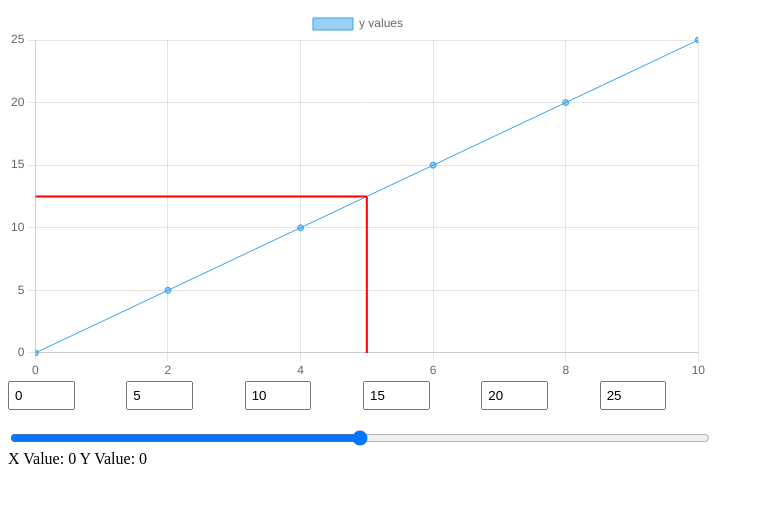
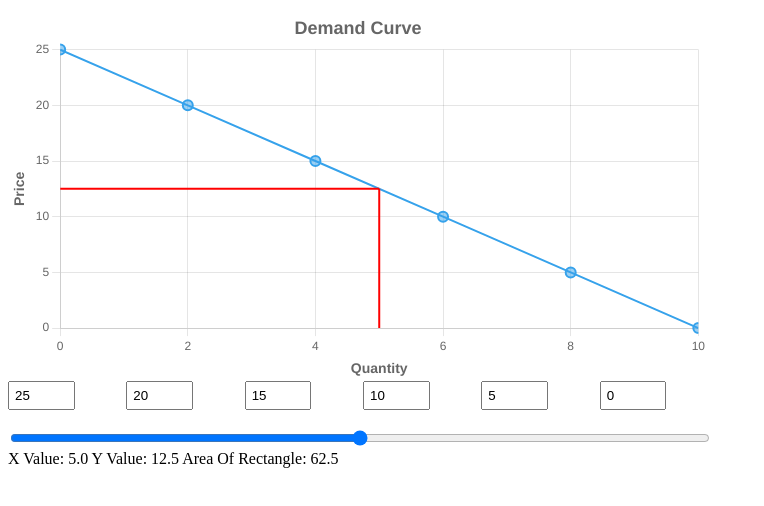
Before and after one commit to HarvardX/hcecon-graphs, a plain HTML site: page index.html in a window 1280 px wide. Shown: the whole page, without its empty margins (0-764 px from the left). Drawn offline with Linux system fonts and the light colour scheme.

Commit message:
Adding labels and refactoring

```diff
--- a/index.html
+++ b/index.html
@@ -1,5 +1,20 @@
 <!DOCTYPE html>
 <html>
+
+<!------------ INSTRUCTIONS ------------------
+
+1. Put this code into the HTML box.
+1. Put the following files into the appropriate place in an Advanced HTML TE:
+    - chart.min.js
+    - chartjs-plugin-annotation.min.js
+    - main.js
+    - styles.css
+2. Update the id on the <canvas> element to be unique for each chart (e.g., "myChart1", "myChart2", etc.).
+3. Update the chart_config variable in the <script> so that it points to the same element.
+4. Put the settings you want into the config variable. There are no settings available other than those shown,
+   unless you want to modify the main.js file.
+
+------------- END INSTRUCTIONS -------------->
 
 <head>
   <title>Chart.js Example</title>
@@ -7,27 +22,41 @@
   <!-- Sources: -->
   <!-- https://www.chartjs.org/ -->
   <!-- https://www.chartjs.org/chartjs-plugin-annotation/latest/ -->
+  <script>
+    const chart_name = "myChart";
+    if (typeof chart_config === 'undefined') {
+      var chart_config = {}
+    }
+    chart_config[chart_name] = {
+      x_values: [0, 2, 4, 6, 8, 10],
+      x_label: "Quantity",
+      y_values: [25, 20, 15, 10, 5, 0],
+      y_label: "Price",
+      title: "Demand Curve",
+    }
+  </script>
 </head>
 
 <body>
   <main>
     <div style="max-width:700px;">
-      <canvas id="myChart"></canvas>
+      <canvas id="myChart" class="chart_canvas" aria-label="Demand curve chart"></canvas>
       <div class="y-values">
         <!-- Input for y values at x = 0, 2, 4, 6, 8, 10 -->
         <input type="number" id="y0" placeholder="0" value="0" aria-label="y value at x=0">
-        <input type="number" id="y2" placeholder="0" value="5" aria-label="y value at x=2">
-        <input type="number" id="y4" placeholder="0" value="10" aria-label="y value at x=4">
-        <input type="number" id="y6" placeholder="0" value="15" aria-label="y value at x=6">
-        <input type="number" id="y8" placeholder="0" value="20" aria-label="y value at x=8">
-        <input type="number" id="y10" placeholder="0" value="25" aria-label="y value at x=10">
+        <input type="number" id="y2" placeholder="0" value="0" aria-label="y value at x=2">
+        <input type="number" id="y4" placeholder="0" value="0" aria-label="y value at x=4">
+        <input type="number" id="y6" placeholder="0" value="0" aria-label="y value at x=6">
+        <input type="number" id="y8" placeholder="0" value="0" aria-label="y value at x=8">
+        <input type="number" id="y10" placeholder="0" value="0" aria-label="y value at x=10">
       </div>
       <div class="controls">
         <!-- Slider to get y value at specific x values from 0 to 10 -->
         <input id="x-value-slider" type="range" min="0" max="10" step="0.1">
         <br>
-        <span id="x-value-display">X Value: 0</span>
-        <span id="y-value-display">Y Value: 0</span>
+        <span id="x-value-display" aria-live="polite">X: 0</span>
+        <span id="y-value-display" aria-live="polite">Y: 0</span>
+        <span id="area-under-curve-display" aria-live="polite">Area Of Rectangle: 0</span>
       </div>
     </div>
 
--- a/js/main.js
+++ b/js/main.js
@@ -1,51 +1,33 @@
 (() => {
-  const ctx = document.getElementById("myChart");
+  const ctx = document.getElementById(chart_name);
   const slider = document.getElementById("x-value-slider");
+  const xValueDisplay = document.getElementById("x-value-display");
+  const yValueDisplay = document.getElementById("y-value-display");
+  const areaUnderCurveDisplay = document.getElementById("area-under-curve-display");
+
   let value_inputs = document.querySelectorAll(".y-values input");
-  let initial_values = Array.from(value_inputs).map((input) => Number(input.value) || 0);
 
-  // Chart at 80% viewport height
-  new Chart(ctx, {
-    type: "line",
-    data: {
-      labels: [0, 2, 4, 6, 8, 10],
-      datasets: [
-        {
-          label: "y values",
-          data: initial_values,
-          borderWidth: 1,
-        },
-      ],
-    },
-    options: {
-      animations: false,
-      cubicInterpolationMode: "default",
-      aspectRatio: ctx.clientWidth / (0.2 * window.innerHeight),
-      responsive: true,
-      scales: {
-        y: {
-          beginAtZero: true,
-        },
-        x: {
-          beginAtZero: true,
-          min: 0,
-          max: 10,
-        },
-      },
-    },
+  //////////// Initial Setup ////////////
+
+  // Set initial values from the chart_config variable.
+  value_inputs.forEach((el, index) => {
+    el.value = chart_config[chart_name].y_values[index];
+    el.setAttribute("aria-label", `y value at x=${chart_config[chart_name].x_values[index]}`);
   });
 
-  // Add vertical line annotation at the slider's initial position
+  makeChart(ctx, chart_config[chart_name]);
+
   annotate_with_vertical(
     Chart.getChart(ctx),
     Number(slider.value),
     interpolateValues(Chart.getChart(ctx), Number(slider.value))
   );
 
-  // Update the chart when input values change
-  const inputs = ["y0", "y2", "y4", "y6", "y8", "y10"];
-  inputs.forEach((id, index) => {
-    document.getElementById(id).addEventListener("input", function () {
+  /////////////// Event Listeners ///////////////
+
+  // Update chart when y value inputs change
+  value_inputs.forEach((el, index) => {
+    el.addEventListener("input", function () {
       const chart = Chart.getChart(ctx);
       chart.data.datasets[0].data[index] = Number(this.value) || 0;
       chart.update();
@@ -58,8 +40,6 @@
   });
 
   // Update the displayed x and y values based on the slider position
-  const xValueDisplay = document.getElementById("x-value-display");
-  const yValueDisplay = document.getElementById("y-value-display");
   slider.addEventListener("input", function () {
     const xValue = Number(this.value);
 
@@ -69,8 +49,69 @@
 
     let yValue = interpolateValues(chart, xValue) || 0;
     annotate_with_vertical(chart, xValue, yValue);
-    updateDisplays(xValue, yValue);
   });
+
+  /////////////// Functions ///////////////
+
+  function makeChart(ctx, chart_config) {
+    console.log(chart_config);
+    new Chart(ctx, {
+      type: "line",
+      data: {
+        labels: chart_config.x_values,
+        datasets: [
+          {
+            label: chart_config.y_label,
+            data: chart_config.y_values,
+            borderWidth: 2,
+            pointRadius: 5,
+            pointHoverRadius: 7,
+          },
+        ],
+      },
+      options: {
+        animations: false,
+        cubicInterpolationMode: "default",
+        aspectRatio: ctx.clientWidth / (0.2 * window.innerHeight),
+        responsive: true,
+        plugins: {
+          legend: {
+            display: false,
+          },
+          title: {
+            display: true,
+            text: chart_config.title,
+            font: {
+              size: 18,
+            },
+          },
+          annotation: {
+            annotations: {},
+          },
+        },
+        scales: {
+          y: {
+            beginAtZero: true,
+            title: {
+              display: true,
+              text: chart_config.y_label,
+              font: { size: 14, weight: "bold" },
+            },
+          },
+          x: {
+            beginAtZero: true,
+            min: 0,
+            max: 10,
+            title: {
+              display: true,
+              text: chart_config.x_label,
+              font: { size: 14, weight: "bold" },
+            },
+          },
+        },
+      },
+    });
+  }
 
   // Linear interpolation to find the corresponding y value
   function interpolateValues(chart, xValue) {
@@ -88,7 +129,6 @@
         break;
       }
     }
-
     return yValue;
   }
 
@@ -117,12 +157,18 @@
       },
     };
     chart.update();
+    updateDisplays(xValue, yValue);
   }
 
   // Update the displayed x and y values
   function updateDisplays(xValue, yValue) {
-    xValueDisplay.textContent = `X Value: ${xValue.toFixed(2)}`;
-    yValueDisplay.textContent = `Y Value: ${yValue.toFixed(2)}`;
-    console.log(`X Value: ${xValue.toFixed(2)}, Y Value: ${yValue.toFixed(2)}`);
+    let area_of_rectangle = xValue * yValue;
+    let precision = 1;
+    xValueDisplay.textContent = `X Value: ${xValue.toFixed(precision)}`;
+    yValueDisplay.textContent = `Y Value: ${yValue.toFixed(precision)}`;
+    areaUnderCurveDisplay.textContent = `Area Of Rectangle: ${area_of_rectangle.toFixed(
+      precision
+    )}`;
+    console.log(`X Value: ${xValue.toFixed(precision)}, Y Value: ${yValue.toFixed(precision)}`);
   }
 })();
```
